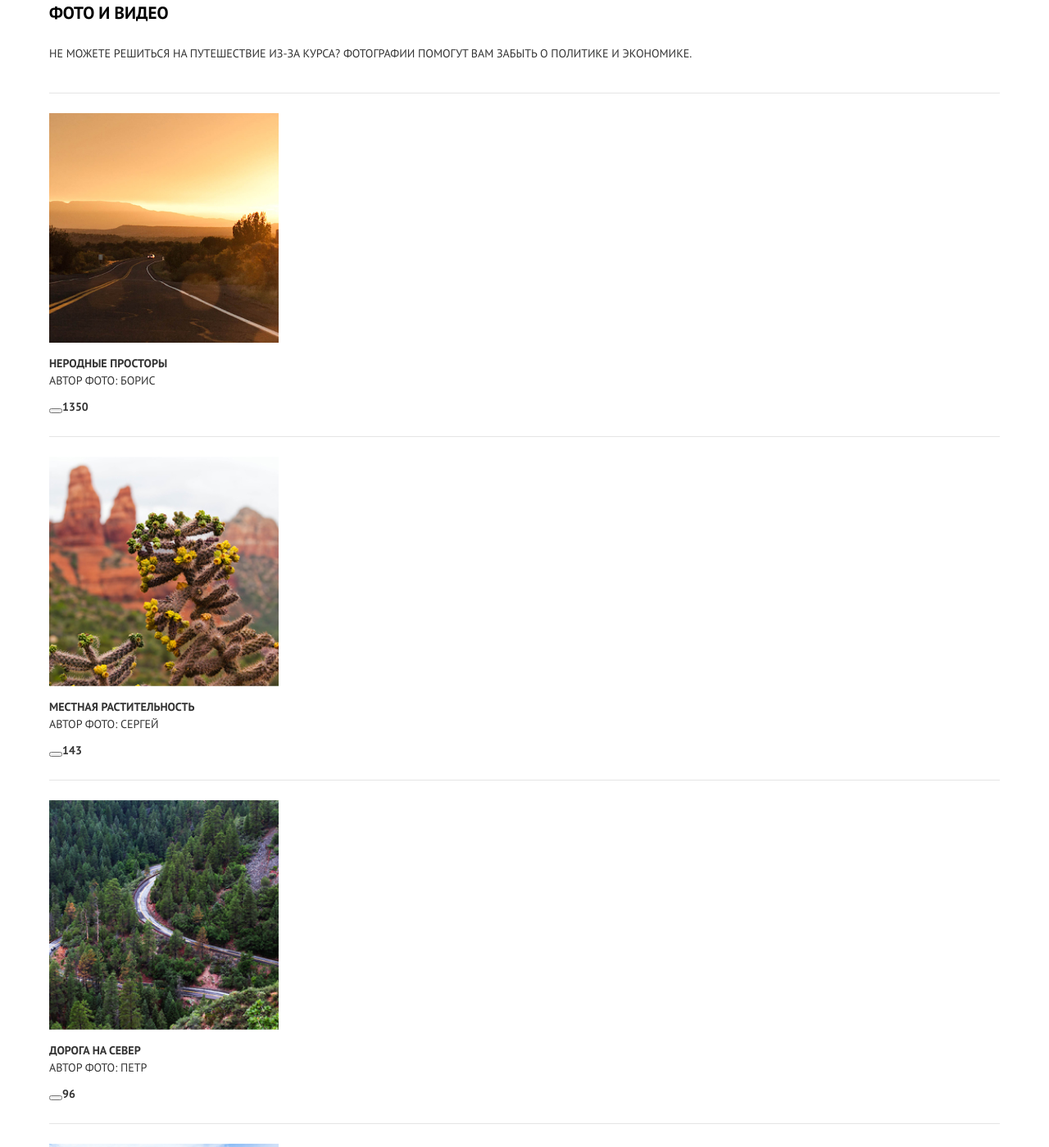
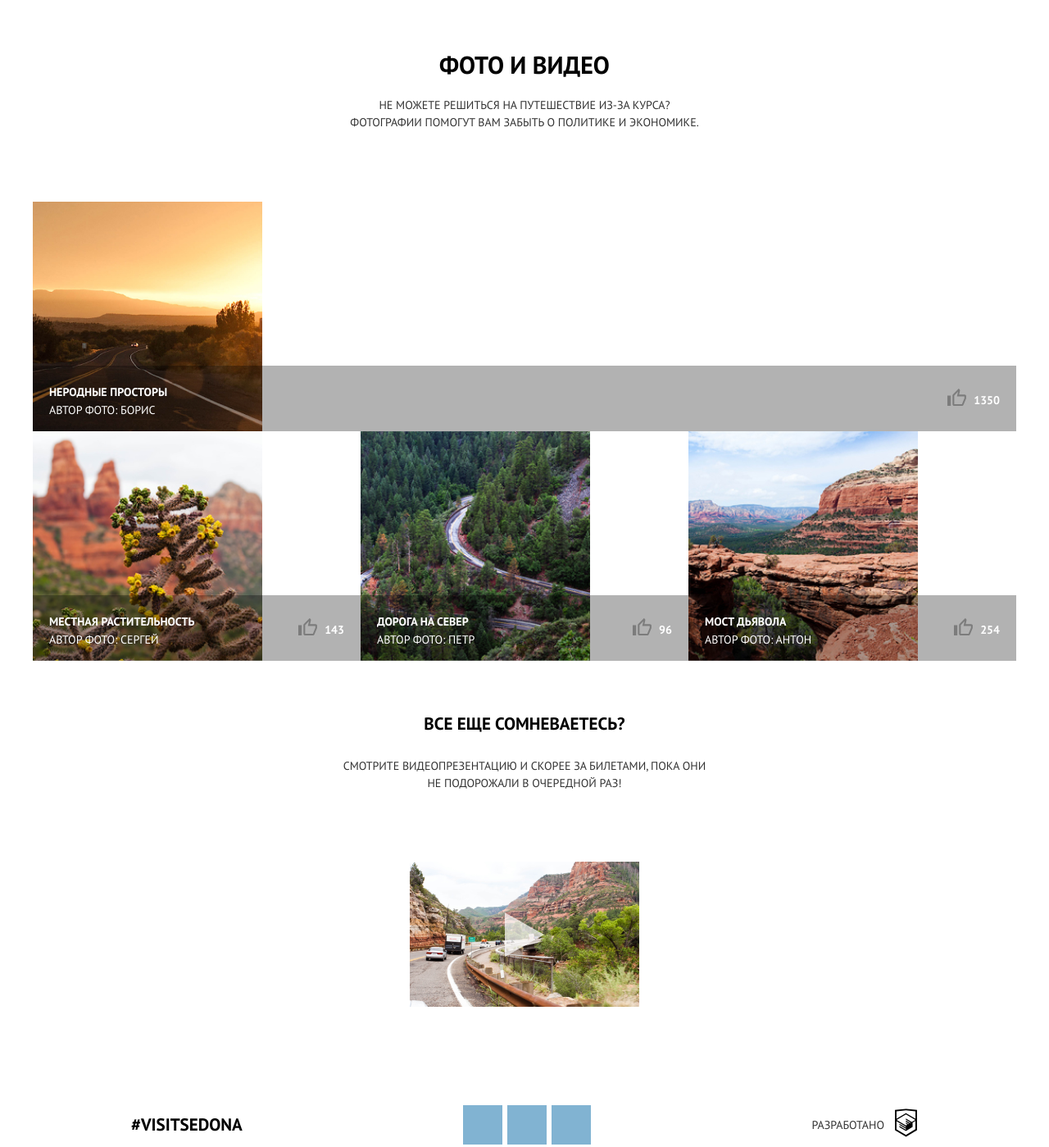
Before and after one commit to htmlacademy-adaptive/2206893-sedona-28, a website: page source/catalog.html in a window 1280 px wide. Shown: the part 297-1696 px from the top of the page at 82% size. Drawn offline with nearby package versions, Linux system fonts and the light colour scheme; files that its build step writes are made by us from their sources.

Commit message:
добавляет адаптивные сетки страницы каталога

```diff
--- a/source/catalog.html
+++ b/source/catalog.html
@@ -47,14 +47,14 @@
       <section class="foto-catalog">
         <header class="foto-catalog__header">
           <h2 class="foto-catalog__header-title title">Фото и видео</h2>
-          <p class="foto-catalog__header-text text">Не можете решиться на путешествие из-за курса? Фотографии помогут вам забыть о политике и экономике.</p>
+          <p class="foto-catalog__header-text text">Не можете решиться на путешествие из-за курса? Фотографии&nbsp;помогут вам забыть о политике и экономике.</p>
         </header>
         <ul class="foto-catalog__list">
           <li class="foto-catalog__item foto-catalog__item--main">
             <a class="foto-catalog__link" href="#" aria-label="Открыть полноразмерное фото">
-              <img src="img/non-native-spaces-mobile.png" width="280" height="280" alt="">
+              <img src="img/non-native-spaces-mobile.png" width="280" height="280" alt="Фото Неродные просторы.">
             </a>
-            <div class="catalog__description">
+            <div class="foto-catalog__description">
               <h3 class="foto-catalog__title text">Неродные просторы</h3>
               <p class="foto-catalog__autor text">Автор фото: Борис</p>
               <div class="foto-catalog__like-wrapper">
@@ -67,9 +67,9 @@
           </li>
           <li class="foto-catalog__item">
             <a class="foto-catalog__link" href="#" aria-label="Открыть полноразмерное фото">
-              <img src="img/plants-mobile.png" width="280" height="280" alt="">
+              <img src="img/plants-mobile.png" width="280" height="280" alt="Фото Местная растительность.">
             </a>
-            <div class="catalog__description">
+            <div class="foto-catalog__description">
               <h3 class="foto-catalog__title text">Местная растительность</h3>
               <p class="foto-catalog__autor text">Автор фото: Сергей</p>
               <div class="foto-catalog__like-wrapper">
@@ -82,9 +82,9 @@
           </li>
           <li class="foto-catalog__item">
             <a class="foto-catalog__link" href="#" aria-label="Открыть полноразмерное фото">
-              <img src="img/road-to-nord-mobile.png" width="280" height="280" alt="">
+              <img src="img/road-to-nord-mobile.png" width="280" height="280" alt="Фото Дорога на север.">
             </a>
-            <div class="catalog__description">
+            <div class="foto-catalog__description">
               <h3 class="foto-catalog__title text">Дорога на север</h3>
               <p class="foto-catalog__autor text">Автор фото: Петр</p>
               <div class="foto-catalog__like-wrapper">
@@ -97,9 +97,9 @@
           </li>
           <li class="foto-catalog__item">
             <a class="foto-catalog__link" href="#" aria-label="Открыть полноразмерное фото">
-              <img src="img/devil-bridge-catalog-mobile.png" width="280" height="280" alt="">
+              <img src="img/devil-bridge-catalog-mobile.png" width="280" height="280" alt="Фото Мост дьявола.">
             </a>
-            <div class="catalog__description">
+            <div class="foto-catalog__description">
               <h3 class="foto-catalog__title text">Мост дьявола</h3>
               <p class="foto-catalog__autor text">Автор фото: Антон</p>
               <div class="foto-catalog__like-wrapper">
--- a/source/less/blocks/main/foto-catalog.less
+++ b/source/less/blocks/main/foto-catalog.less
@@ -1,38 +1,171 @@
 .foto-catalog {
   padding: 37px @secondary-side-indent 0 @secondary-side-indent;
 
+  @media (min-width: @tablet-width) {
+    padding: 66px 60px 0 60px;
+  }
+
+  @media (min-width: @desktop-width) {
+    padding: 100px 0 0 0;
+  }
+
   &__header {
+    .flex-style(column, initial, 26px, center);
     margin: 0 0 37px 0;
+    text-align: center;
 
-    &-title {
-      margin-bottom: 26px;
+    @media (min-width: @tablet-width) {
+      margin-bottom: 80px;
+      padding: 0 105px;
+
+      &-title {
+        font-size: 30px;
+      }
+    }
+
+    @media (min-width: @desktop-width) {
+      margin-bottom: 86px;
+      padding: 0 370px 0 370px;
     }
   }
 
   &__list {
     .list-reset();
+    .grid-style(initial, initial);
+
+    @media (min-width: @tablet-width) {
+      grid-template-columns: 1fr 1fr;
+    }
+
+    @media (min-width: @desktop-width) {
+      grid-template-columns: 1fr 1fr 1fr;
+    }
   }
 
   &__item {
-    padding: 24px 0 25px 0;
-    border-top: 1px solid #e5e5e5;
+    .flex-style(column, initial, initial, initial);
+    position: relative;
+    padding: 25px 0;
+
+    @media (max-width: @mobile-width) {
+      &::before {
+        content: "";
+        position: absolute;
+        top: 0;
+        left: -@secondary-side-indent;
+        width: calc(100% + 2 * @secondary-side-indent);
+        height: 1px;
+        background-color: #e5e5e5;
+      }
+    }
+
+    @media (min-width: @tablet-width) {
+      padding: 0;
+
+      &--main {
+        grid-column: span 2;
+      }
+    }
+
+    @media (min-width: @desktop-width) {
+      &--main {
+        grid-column: span 3;
+      }
+    }
+
+    &:nth-child(odd) {
+      @media (min-width: @tablet-width) and (max-width: 1199px) {
+        .foto-catalog__description {
+          background-color: #eaeaea;
+        }
+      }
+    }
   }
 
   &__link {
+    display: inline-flex;
     margin-bottom: 15px;
-    display: inline-flex;
+
+    @media (min-width: @tablet-width) {
+      margin-bottom: 0;
+    }
+
+    @media (min-width: @desktop-width) {
+      margin-bottom: -80px;
+    }
+  }
+
+  &__description {
+    .grid-style(initial, center);
+
+    @media (min-width: @tablet-width) and (max-width: 1199px) {
+      background-color: @input-color;
+    }
+
+    @media (min-width: @tablet-width) {
+      padding: 22px 20px 15px 20px;
+      grid-template-columns: 1fr auto;
+      grid-auto-flow: dense;
+    }
+
+    @media (min-width: @desktop-width) {
+      background-color: rgba(0, 0, 0, 0.3);
+    }
   }
 
   &__title {
     font-weight: 700;
     text-transform: uppercase;
+
+    @media (min-width: @desktop-width) {
+      color: @base-color;
+    }
   }
 
   &__autor {
-    margin-bottom: 11px;
+    @media (max-width: @mobile-width) {
+      margin-bottom: 11px;
+    }
+
+    @media (min-width: @tablet-width) {
+      grid-row: 2 / 3;
+    }
+
+    @media (min-width: @desktop-width) {
+      color: @base-color;
+    }
+  }
+
+  &__like-wrapper {
+    .flex-style(initial, initial, 14px, flex-end);
+
+    @media (min-width: @tablet-width) {
+      grid-row: 1 / span 2;
+      grid-column-start: 2;
+      gap: 9px;
+      margin: 6px 0 12px 0;
+    }
   }
 
   &__like-counter {
     font-weight: 700;
+
+    @media (min-width: @desktop-width) {
+      color: @base-color;
+    }
+  }
+
+  &__button {
+    margin-bottom: 5px;
+    width: 23px;
+    height: 21px;
+    border: none;
+    background-image: url("../../img/like-icon.svg");
+    background-color: rgba(252, 252, 252, 0);
+    background-repeat: no-repeat;
+
+    @media (min-width: @tablet-width) {
+      margin-bottom: 4px;
+    }
   }
 }
--- a/source/less/blocks/main/review.less
+++ b/source/less/blocks/main/review.less
@@ -17,6 +17,10 @@
     @media (min-width: @tablet-width) {
       gap: 20px;
       margin-bottom: 108px;
+
+      &-title {
+        font-size: 30px;
+      }
 
       &-text {
         padding: 0 105px;
--- a/source/less/blocks/main/video.less
+++ b/source/less/blocks/main/video.less
@@ -1,12 +1,65 @@
 .video {
+  position: relative;
+  .flex-style(column, initial, 26px, center);
   padding: 17px @secondary-side-indent 0 @secondary-side-indent;
-  border-top: 1px solid #e5e5e5;
+  text-align: center;
 
-  &__title {
-    margin-bottom: 26px;
+  @media (max-width: @mobile-width) {
+    &::before {
+      content: "";
+      position: absolute;
+      top: 0;
+      left: -@secondary-side-indent;
+      width: calc(100% + 2 * @secondary-side-indent);
+      height: 1px;
+      background-color: #e5e5e5;
+    }
+  }
+
+  @media (min-width: @tablet-width) {
+    padding: 58px 60px 40px 60px;
+
+    &-title {
+      font-size: 30px;
+    }
+  }
+
+  @media (min-width: @desktop-width) {
+    padding: 62px 200px 84px 200px;
   }
 
   &__text {
-    margin-bottom: 38px;
+    margin-bottom: 12px;
+    padding: 0 20px;
+
+    @media (min-width: @tablet-width) {
+      margin-bottom: 62px;
+      padding: 0 100px;
+    }
+
+    @media (min-width: @desktop-width) {
+      margin-bottom: 59px;
+      padding: 0 175px;
+    }
+  }
+
+  &__link {
+    position: relative;
+    display: inline-flex;
+  }
+
+  &__play-button {
+    position: absolute;
+    border: 0;
+    top: 0;
+    right: 0;
+    bottom: 0;
+    left: 0;
+    margin: auto;
+    padding: 0;
+    width: 48px;
+    height: 54px;
+    background-image: url("../../img/play-button.svg");
+    background-color: rgba(252, 252, 252, 0);
   }
 }
```
Also changed, not shown: source/img/like-icon.svg (added), source/img/play-button.svg (added).
